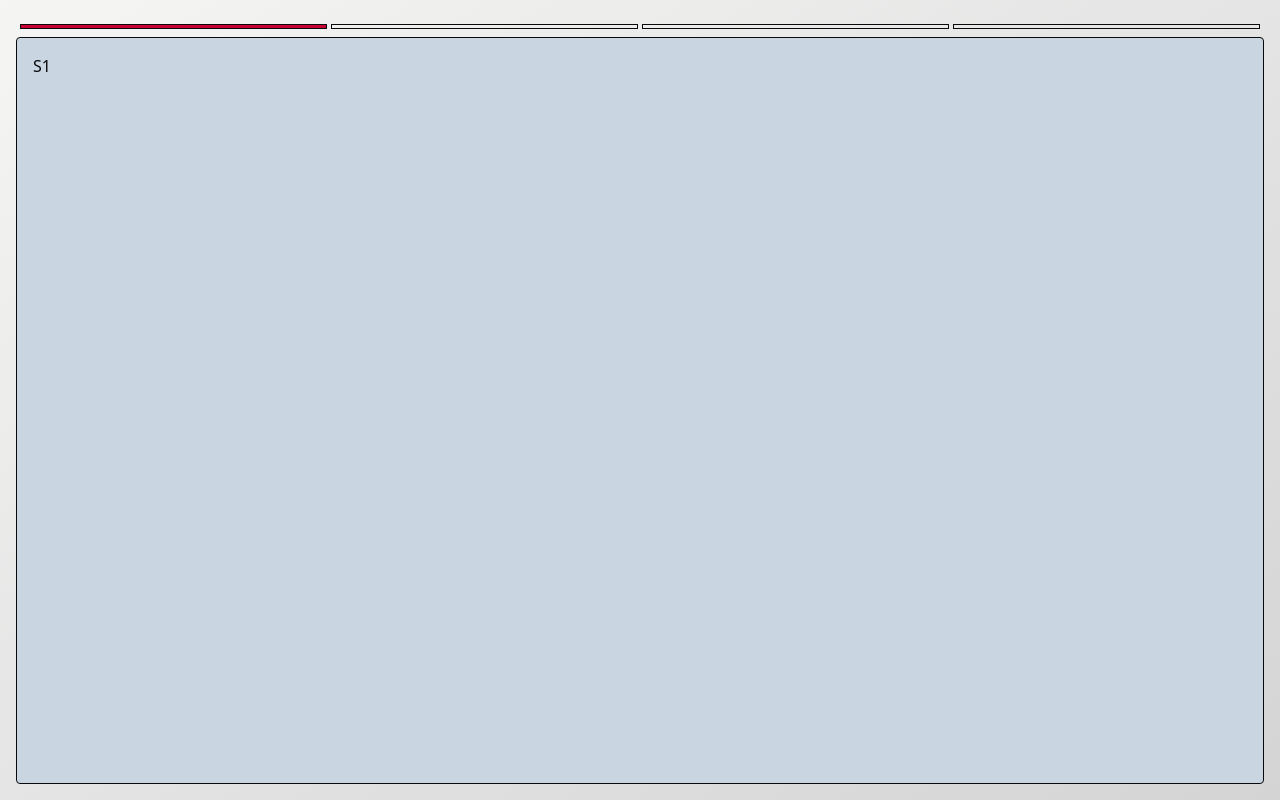
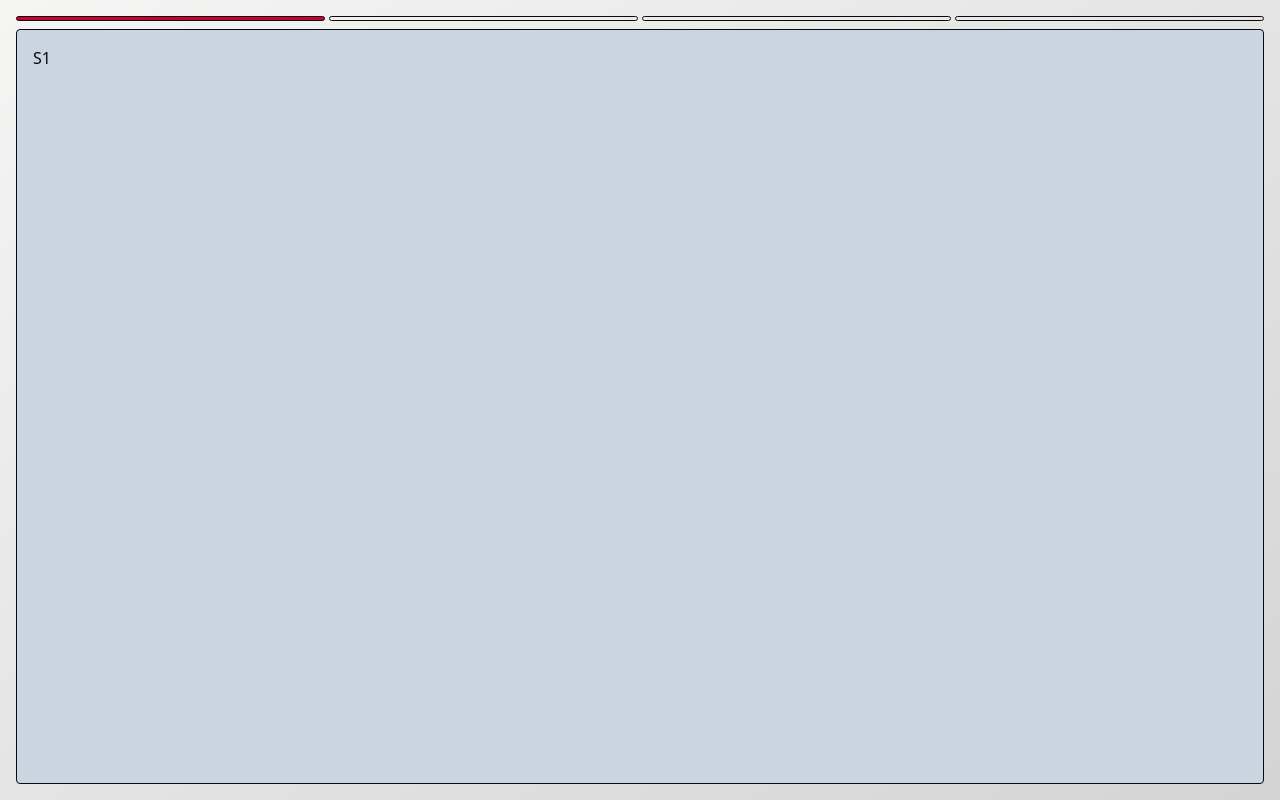
Before and after one commit to matgdev/sliding-frontpage, a React (Vite) app: page / in a window 1280 px wide. Built offline with nearby package versions, Linux system fonts and the light colour scheme.

Commit message:
fix: navigation bar margins

```diff
--- a/src/SlideLayout.tsx
+++ b/src/SlideLayout.tsx
@@ -105,13 +105,13 @@
     const slideBar = children?.map((c, idx) => <div
                                                     key={idx}
                                                     data-id={idx}
-                                                    className={`h-[5px] border dark:border-dark-border flex-1 ${idx === activeSlideIdx ? "bg-emphasis " : " cursor-pointer " }`}
+                                                    className={`h-[5px] rounded border dark:border-dark-border flex-1 ${idx === activeSlideIdx ? "bg-emphasis " : " cursor-pointer " }`}
                                                     onClick={idx === activeSlideIdx ? undefined : handleClickNavigation}
                                                     ></div>);
     return (
         <div className="w-screen h-screen bg-linear-to-br from-stone-100 to-neutral-300 text-neutral-950 dark:from-gray-800 dark:to-neutral-800 dark:text-gray-300 p-4 flex flex-col items-stretch justify-stretch overflow-hidden"
             onWheel={handleWheel}>
-                <div className="w-full flex justify-center gap-1 my-2 px-1 self-center">
+                <div className="w-full flex justify-center gap-1 mb-2 self-center">
                     {slideBar}
                 </div>
             {currentSlide}
```
